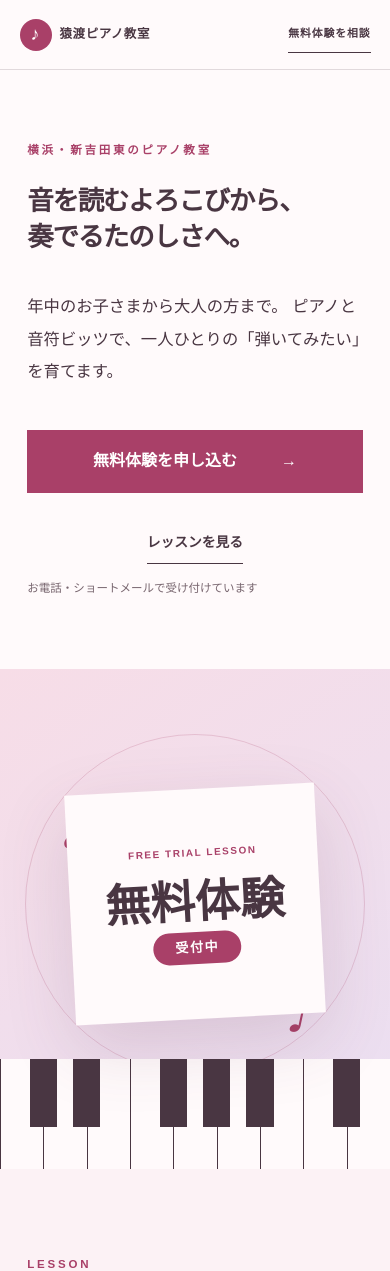
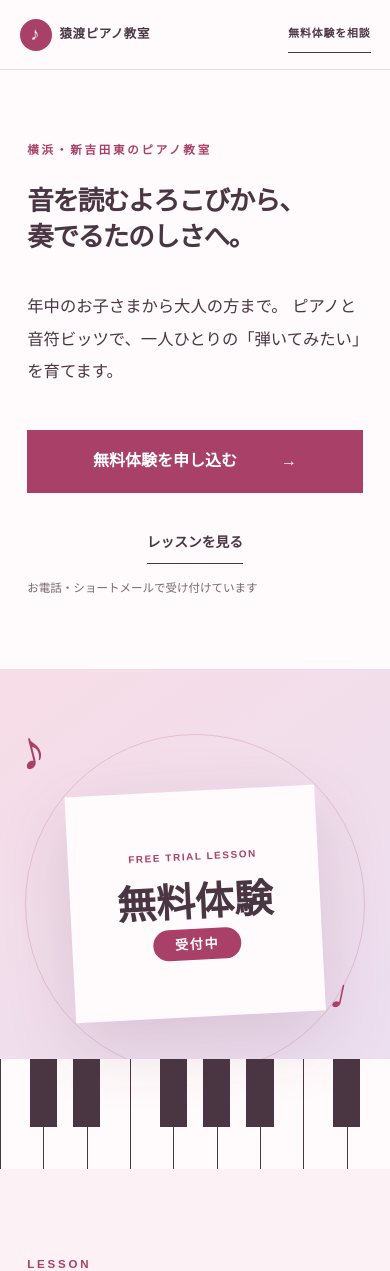
Before and after one commit to ape36soundscape/saruwatari-pianolessonclass-yokohama, a Next.js app: page / in a window 390 px wide. Shown: the top 1271 px of the page. Built offline with nearby package versions, Linux system fonts and the light colour scheme.

Commit message:
Add responsive interactive music notes

```diff
--- /dev/null
+++ b/app/InteractiveNote.tsx
@@ -0,0 +1,28 @@
+"use client";
+
+import { useState } from "react";
+
+type InteractiveNoteProps = {
+  symbol: string;
+  variant: "one" | "two";
+};
+
+export default function InteractiveNote({ symbol, variant }: InteractiveNoteProps) {
+  const [wiggleCount, setWiggleCount] = useState(0);
+  const wiggle = () => setWiggleCount((count) => count + 1);
+
+  return (
+    <button
+      key={wiggleCount}
+      aria-label="音符を揺らす"
+      className={`note note-${variant}${wiggleCount > 0 ? " is-wiggling" : ""}`}
+      onKeyDown={(event) => {
+        if (event.key === "Enter" || event.key === " ") wiggle();
+      }}
+      onPointerDown={wiggle}
+      type="button"
+    >
+      {symbol}
+    </button>
+  );
+}
--- a/app/globals.css
+++ b/app/globals.css
@@ -288,9 +288,19 @@ nav a:hover {
 }
 
 .note {
+  appearance: none;
+  background: transparent;
+  border: 0;
   color: var(--rose);
+  cursor: pointer;
   font-family: serif;
+  line-height: 1;
+  margin: 0;
+  padding: 0;
   position: absolute;
+  touch-action: manipulation;
+  -webkit-tap-highlight-color: transparent;
+  user-select: none;
 }
 
 .note-one {
@@ -305,6 +315,41 @@ nav a:hover {
   font-size: 3.5rem;
   right: 12%;
   transform: rotate(12deg);
+}
+
+.note:focus-visible {
+  outline: 3px solid var(--rose);
+  outline-offset: 5px;
+}
+
+@keyframes note-wiggle-one {
+  0%, 100% { transform: rotate(-14deg) scale(1); }
+  25% { transform: rotate(-25deg) scale(1.08); }
+  55% { transform: rotate(-5deg) scale(1.08); }
+  80% { transform: rotate(-19deg) scale(1.04); }
+}
+
+@keyframes note-wiggle-two {
+  0%, 100% { transform: rotate(12deg) scale(1); }
+  25% { transform: rotate(1deg) scale(1.08); }
+  55% { transform: rotate(21deg) scale(1.08); }
+  80% { transform: rotate(7deg) scale(1.04); }
+}
+
+.note-one:hover {
+  animation: note-wiggle-one 480ms ease-in-out;
+}
+
+.note-two:hover {
+  animation: note-wiggle-two 480ms ease-in-out;
+}
+
+.note-one.is-wiggling {
+  animation: note-wiggle-one 560ms ease-in-out;
+}
+
+.note-two.is-wiggling {
+  animation: note-wiggle-two 560ms ease-in-out;
 }
 
 .piano {
@@ -956,12 +1001,26 @@ footer p {
   }
 
   .music-card {
-    height: 230px;
-    width: 250px;
+    height: clamp(198px, 58vw, 230px);
+    width: clamp(215px, 64vw, 250px);
   }
 
   .music-card strong {
-    font-size: 2.8rem;
+    font-size: clamp(2.35rem, 10vw, 2.8rem);
+  }
+
+  .note-one {
+    font-size: clamp(3.2rem, 14vw, 4rem);
+    left: 4.5vw;
+    top: 11%;
+    z-index: 4;
+  }
+
+  .note-two {
+    bottom: 30%;
+    font-size: clamp(2.55rem, 11vw, 3.15rem);
+    right: 4.5vw;
+    z-index: 4;
   }
 
   .piano {
@@ -1038,6 +1097,13 @@ footer p {
   *::before,
   *::after {
     transition: none !important;
+  }
+
+  .note-one:hover,
+  .note-two:hover,
+  .note-one.is-wiggling,
+  .note-two.is-wiggling {
+    animation: none !important;
   }
 }
 
--- a/app/page.tsx
+++ b/app/page.tsx
@@ -1,3 +1,4 @@
+import InteractiveNote from "./InteractiveNote";
 import PrintButton from "./PrintButton";
 
 const lessonFacts = [
@@ -110,8 +111,8 @@ export default function Home() {
             <strong>無料体験</strong>
             <span>受付中</span>
           </div>
-          <div className="note note-one" aria-hidden="true">♪</div>
-          <div className="note note-two" aria-hidden="true">♩</div>
+          <InteractiveNote symbol="♪" variant="one" />
+          <InteractiveNote symbol="♩" variant="two" />
           <div className="piano">
             {Array.from({ length: 9 }).map((_, index) => (
               <button
```
